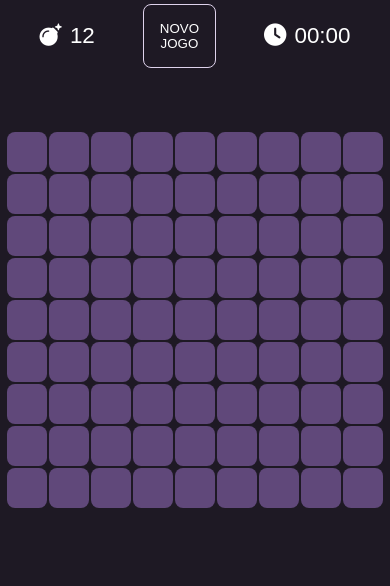
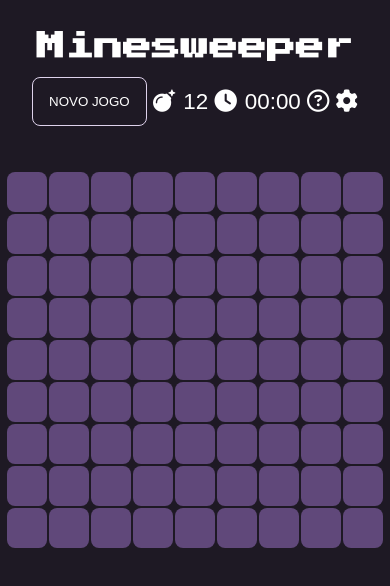
Before and after one commit to luacomacento/minesweeper, a website: page index.html in a window 390 px wide. Drawn offline with Linux system fonts and the light colour scheme.

Commit message:
Adicionado título e pequena otimização mobile

```diff
--- a/index.html
+++ b/index.html
@@ -5,6 +5,9 @@
     <meta http-equiv="X-UA-Compatible" content="IE=edge" />
     <meta name="viewport" content="width=device-width, initial-scale=1.0" />
     <link rel="stylesheet" href="style.css" />
+    <link rel="preconnect" href="https://fonts.googleapis.com">
+    <link rel="preconnect" href="https://fonts.gstatic.com" crossorigin>
+    <link href="https://fonts.googleapis.com/css2?family=Montserrat:ital,wght@0,100;0,200;0,300;0,400;0,500;0,600;0,700;0,800;0,900;1,100;1,200;1,300;1,400;1,500;1,600;1,700;1,800;1,900&family=Press+Start+2P&display=swap" rel="stylesheet">
     <script
       src="https://kit.fontawesome.com/c7a86d0e1c.js"
       crossorigin="anonymous"></script>
@@ -12,21 +15,24 @@
   </head>
   <body>
     <div id="game-header">
+      <h1>Minesweeper</h1>
+      <div class="header-items">
         <i class="far fa-question-circle"></i>
-      <div>
+        <div class="bomb-number">
           <i class="fas fa-bomb"></i>
           <p id="mine-count">0</p>
         </div>
         <button id="new-game-btn">Novo jogo</button>
         <!-- <h1>Campo minado</h1> -->
         <!-- <div> -->
-        <div>
+        <div class="timer">
           <i class="fas fa-clock"></i>
           <p id="clock">
             <span id="minutes">00</span>:<span id="seconds">00</span>
           </p>
         </div>
         <i class="fas fa-cog"></i>
+      </div>
     </div>
     <!-- </div> -->
     <main>
--- a/style.css
+++ b/style.css
@@ -144,10 +144,11 @@ main {
   display: flex;
   font-size: 1.4rem;
   margin-bottom: 12px;
-  justify-content: center;
+  /* justify-content: center; */
+  justify-content: space-between;
   align-items: center;
   gap: 48px;
-  padding: 12px;
+  padding: 12px 32px;
   height: 72px;
   /* box-shadow: 0 0 1em rgba(0, 0, 0, 0.6); */
   width: 100%;
@@ -220,3 +221,54 @@ main {
     box-shadow: 0 0 1em rgba(0, 0, 0, 0.3);
     width: fit-content;
 }
+
+#game-header h1 {
+  font-family: 'Press Start 2P', cursive;
+}
+
+#game-header div.header-items {
+  display: flex;
+  gap: 16px;
+  align-items: center;
+}
+
+#game-header .fa-question-circle {
+  order: 3;
+}
+
+#game-header .fa-cog {
+  order: 4;
+}
+
+#game-header .bomb-number {
+  order: 1;
+}
+
+#game-header .timer {
+  order: 2;
+}
+
+@media screen and (max-width: 768px) {
+  #game-header {
+    gap: 0;
+    row-gap: 16px;
+    flex-wrap: wrap;
+    justify-content: space-between;
+    padding-top: 32px;
+  }
+
+  main {
+    margin-top: 172px;
+  }
+
+  #game-header h1 {
+    flex: 1;
+    text-align: center;
+  }
+
+  #game-header div.header-items {
+    gap: 0;
+    flex: 1;
+    justify-content: space-between;
+  }
+}
```
Lines whose indentation alone changed are shown as unchanged.
